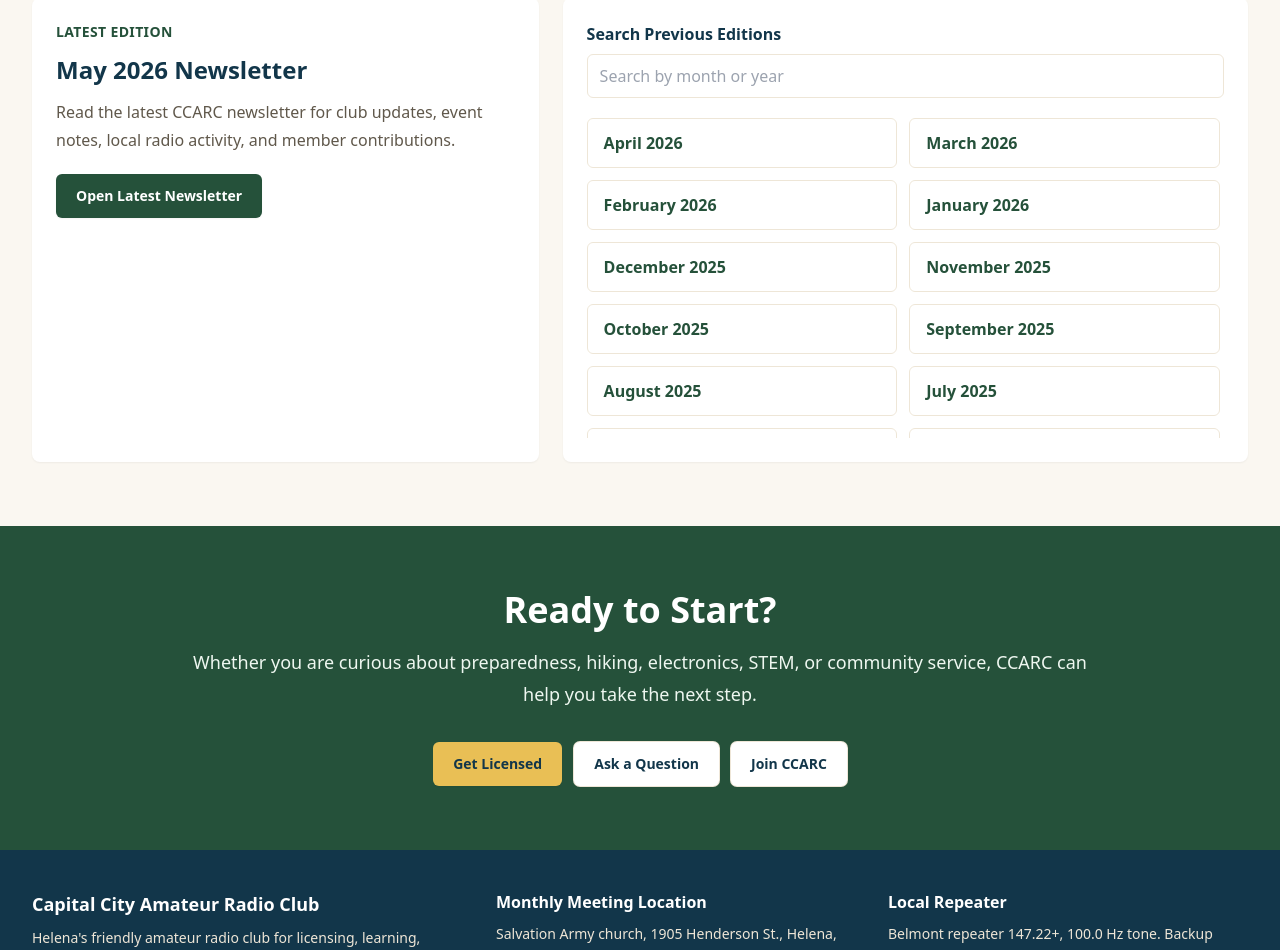
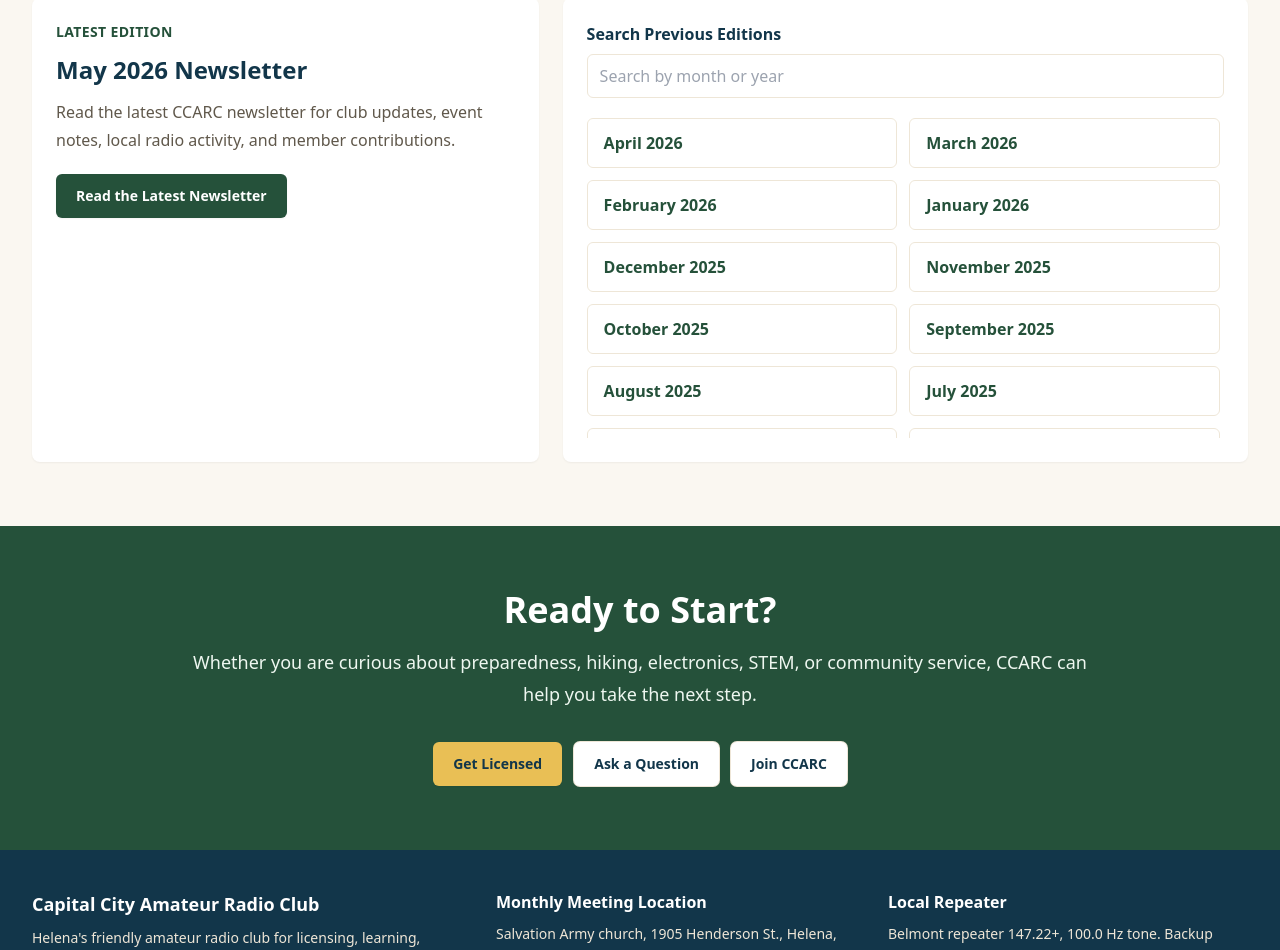
Before and after one commit to membership-ccarc/n7rb, a Next.js app: page / in a window 1280 px wide. Shown: the part 5619-6569 px from the top of the page. Built offline with nearby package versions, Linux system fonts and the light colour scheme.

Commit message:
Update link text for latest newsletter

```diff
--- a/components/NewsletterArchive.tsx
+++ b/components/NewsletterArchive.tsx
@@ -34,7 +34,7 @@ export function NewsletterArchive() {
             target="_blank"
             rel="noopener noreferrer"
           >
-            Open Latest Newsletter
+            Read the Latest Newsletter
           </a>
         </div>
       </article>
```
